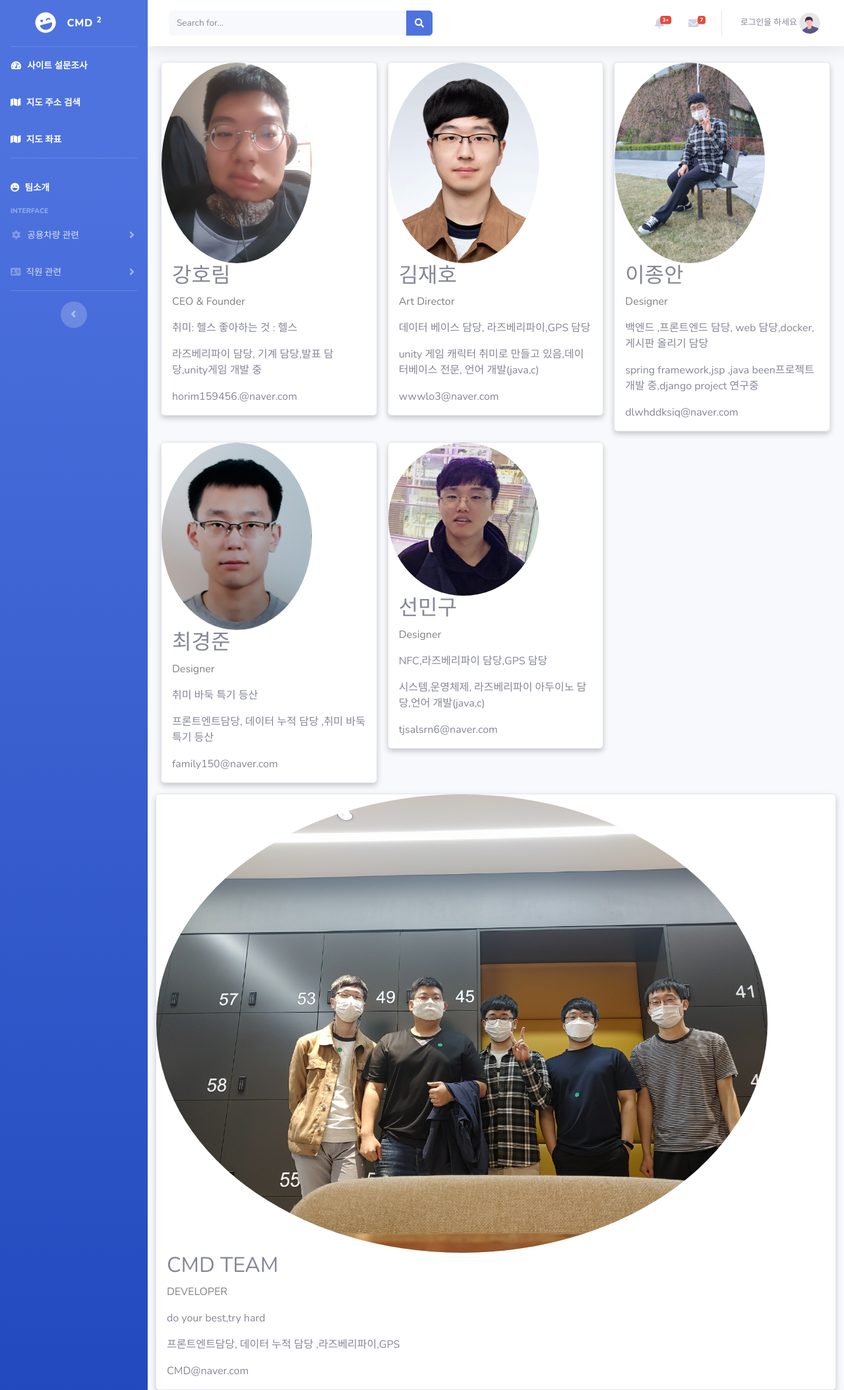
After one commit to LeeJongAnn/capstone_CMD, a Django app: template templates/mainpage.html in a window 1280 px wide. The commit adds this page. Shown: the whole page at 66% size. Run offline with Django 3.2, Linux system fonts and the light colour scheme; the template is opened without the code that fills it, so the values that code supplies are empty; parts of the project's set-up code (start-up, migrations or seed data) failed here and were passed over; some libraries are stand-ins or nearby versions.

Commit message:
소개 페이지 추가

```diff
--- a/pybo/urls.py
+++ b/pybo/urls.py
@@ -8,19 +8,24 @@ from django.conf.urls.static import static
 app_name = 'pybo'
 
 urlpatterns = [
-    # path('landing/',views.landing,name="landing")
+    path('test/', views.landing, name='landing'),
+    path('pybo/', views.mainpage, name='mainpage'),
     # path('book/',views.book_list,name = "book_list"),
     # path('book/upload/',views.upload_book,name = "upload_book"),
     # <--------------- 지도 관련 ---------------- >
     path('map/', views.map, name='map'),
     path('new_map/', views.new_map, name='new_map'),
+    # path('landing/', views.landing, name="landing"),
     # <--------------- 공용차량운행일지 관련 ---------------- >
+    # path('intro/', views.intro, name='intro'),
     path('drive_list/', views_drive.CMD_index, name='CMD_index'),
     path('drive_list/<int:cmd_question_id>/', views_drive.CMD_detail, name='CMD_detail'),
     path('drive_list/answer/create/<int:cmd_question_id>/', views_drive.CMD_answer_create, name='CMD_answer_create'),
     path('drive_list/question/create/', views_drive.CMD_question_create, name='CMD_question_create'),
-    path('drive_list/question/modify/<int:cmd_question_id>',views_drive.cmd_question_modify,name = 'CMD_question_modify'),
-    path('drive_list/question/delete/<int:cmd_question_id>',views_drive.cmd_question_delete,name = 'CMD_question_delete'),
+    path('drive_list/question/modify/<int:cmd_question_id>', views_drive.cmd_question_modify,
+         name='CMD_question_modify'),
+    path('drive_list/question/delete/<int:cmd_question_id>', views_drive.cmd_question_delete,
+         name='CMD_question_delete'),
     path('static/', views.static, name='static'),
     path('', views.index, name='index'),
     # <--------------- 직원등록 --------------------->
@@ -42,6 +47,5 @@ urlpatterns = [
     # path('answer/delete/<int:answer_id>/', views.answer_delete, name='answer_delete'),
 ]
 
-
 if settings.DEBUG:
-    urlpatterns+=static(settings.MEDIA_URL,document_root=settings.MEDIA_URL)
+    urlpatterns += static(settings.MEDIA_URL, document_root=settings.MEDIA_URL)
--- a/templates/base.html
+++ b/templates/base.html
@@ -60,6 +60,11 @@
                 <span>지도 좌표</span></a>
         </li>
          <hr class="sidebar-divider">
+        <li class="nav-item active">
+            <a class="nav-link" href={% url 'pybo:mainpage' %}>
+                <i class="fas fa-laugh-wink"></i>
+                <span>팀소개</span></a>
+        </li>
         <!-- Heading -->
         <div class="sidebar-heading">
             Interface
--- /dev/null
+++ b/templates/mainpage.html
@@ -0,0 +1,221 @@
+<!DOCTYPE html>
+{% extends 'base.html' %}
+{% block content %}
+{% load static %}
+    <style>
+        * {
+            margin: 0;
+            padding: 0;
+        }
+
+        li {
+            list-style: none;
+        }
+
+        a {
+            text-decoration: none;
+        }
+
+        img {
+            border: 0;
+        }
+
+
+
+
+        #main_section > article.main_article {
+            margin-bottom: 10px;
+            padding: 20px;
+            border: 1px solid black;
+        }
+
+        /*사이드 */
+
+
+        /* 목록 */
+        .item {
+            overflow: hidden;
+            padding: 10px;
+            border: 1px solid black;
+            border-top: none;
+        }
+
+        .thumbnail {
+            float: left;
+        }
+
+        .description {
+            float: left;
+            margin-left: 10px;
+        }
+
+        .description > strong {
+            display: block;
+            width: 120px;
+            white-space: nowrap;
+            overflow: hidden;
+            text-overflow: ellipsis;
+        }
+
+        .team-photo {
+            display: flex;
+            justify-content: space-between;
+        }
+
+        .tab-item {
+            margin-top: 30px;
+        }
+
+        /* 푸터 */
+
+        #main_footer {
+            /* 중앙 정렬 */
+            width: 960px;
+            margin: 0 auto;
+            margin-bottom: 10px;
+
+            /* 테두리 */
+            box-sizing: border-box;
+            padding: 10px;
+            border: 1px solid black;
+
+            /* 글자 정렬 */
+            text-align: center;
+        }
+
+        html {
+            box-sizing: border-box;
+        }
+
+        *, *:before, *:after {
+            box-sizing: inherit;
+        }
+
+        .column {
+            float: left;
+            width: 33.3%;
+            margin-bottom: 16px;
+            padding: 0 8px;
+        }
+
+        @media screen and (max-width: 650px) {
+            .column {
+                width: 100%;
+                display: block;
+            }
+        }
+
+        .card {
+            box-shadow: 0 4px 8px 0 rgba(0, 0, 0, 0.2);
+        }
+
+        .container {
+            padding: 0 16px;
+        }
+
+        .container::after, .row::after {
+            content: "";
+            clear: both;
+            display: table;
+        }
+
+        .title {
+            color: grey;
+        }
+
+        .button {
+            border: none;
+            outline: 0;
+            display: inline-block;
+            padding: 8px;
+            color: white;
+            background-color: #000;
+            text-align: center;
+            cursor: pointer;
+            width: 100%;
+        }
+
+        .button:hover {
+            background-color: #555;
+        }
+
+    </style>
+    </head>
+    <body>
+
+  <div class="row">
+  <div class="column">
+    <div class="card">
+      <img class="img-profile rounded-circle" src={% static "img2/horim.jpg" %} alt="Jane" style="width:70%">
+      <div class="container">
+        <h2>강호림</h2>
+        <p class="title">CEO & Founder</p>
+        <p>취미: 헬스 좋아하는 것 : 헬스 </p>
+        <p>라즈베리파이 담당, 기계 담당,발표 담당,unity게임 개발 중</p>
+        <p>horim159456.@naver.com</p>
+      </div>
+    </div>
+  </div>
+
+  <div class="column">
+    <div class="card">
+      <img class="img-profile rounded-circle" src={% static "img2/jaeho.jpg" %} alt="Jane" style="width:70%">
+      <div class="container">
+        <h2>김재호</h2>
+        <p class="title">Art Director</p>
+        <p>데이터 베이스 담당, 라즈베리파이,GPS 담당</p>
+        <p>unity 게임 캐릭터 취미로 만들고 있음,데이터베이스 전문, 언어 개발(java,c)</p>
+        <p>wwwlo3@naver.com</p>
+      </div>
+    </div>
+  </div>
+
+  <div class="column">
+    <div class="card">
+      <img class="img-profile rounded-circle" src={% static "img2/jongann.jpg" %} alt="Jane" style="width:70%">
+      <div class="container">
+        <h2>이종안</h2>
+        <p class="title">Designer</p>
+        <p>백엔드 ,프론트엔드 담당, web 담당,docker,게시판 올리기 담당</p>
+        <p>spring framework,jsp ,java been프로젝트 개발 중,django project 연구중</p>
+        <p>dlwhddksiq@naver.com</p>
+      </div>
+    </div>
+  </div>
+  <div class="column">
+    <div class="card">
+      <img class="img-profile rounded-circle" src={% static "img2/kyungjun.jpg" %} alt="Jane" style="width:70%">
+      <div class="container">
+        <h2>최경준</h2>
+        <p class="title">Designer</p>
+        <p>취미 바둑 특기 등산</p>
+        <p>프론트엔트담당, 데이터 누적 담당 ,취미 바둑 특기 등산</p>
+        <p>family150@naver.com</p>
+            </div>
+      </div>
+    </div>
+    <div class="column">
+    <div class="card">
+      <img class="img-profile rounded-circle" src={% static "img2/mingu.jpg" %} alt="Jane" style="width:70%">
+      <div class="container">
+        <h2>선민구</h2>
+        <p class="title">Designer</p>
+        <p>NFC,라즈베리파이 담당,GPS 담당</p>
+        <p>시스템,운영체제, 라즈베리파이 아두이노 담당,언어 개발(java,c)</p>
+        <p>tjsalsrn6@naver.com</p>
+        </div>
+      </div>
+</div>
+    <div class="card">
+      <img class="img-profile rounded-circle" src={% static "img2/CMDteam.jpg" %} alt="Jane" style="width:90%">
+      <div class="container">
+        <h2>CMD TEAM</h2>
+        <p class="title">DEVELOPER</p>
+        <p>do your best,try hard</p>
+        <p>프론트엔트담당, 데이터 누적 담당 ,라즈베리파이,GPS</p>
+        <p>CMD@naver.com</p>
+            </div>
+      </div>
+
+    <!-- Image of location/map -->
+{% endblock %}
```
Also changed, not shown: pybo/views.py (+6 -1 lines), templates/landing.html (added, +273 -0 lines), README.md, static/img/CMDteam.jpg (added), static/img/horim.jpg (added), static/img/jaeho.jpg (added), static/img/jongann.jpg (added), static/img/kyungjun.jpg (added), static/img/mingu.jpg (added), static/img2/CMDteam.jpg (added), static/img2/horim.jpg (added), static/img2/jaeho.jpg (added), static/img2/jongann.jpg (added), static/img2/kyungjun.jpg (added), 1 more files.
